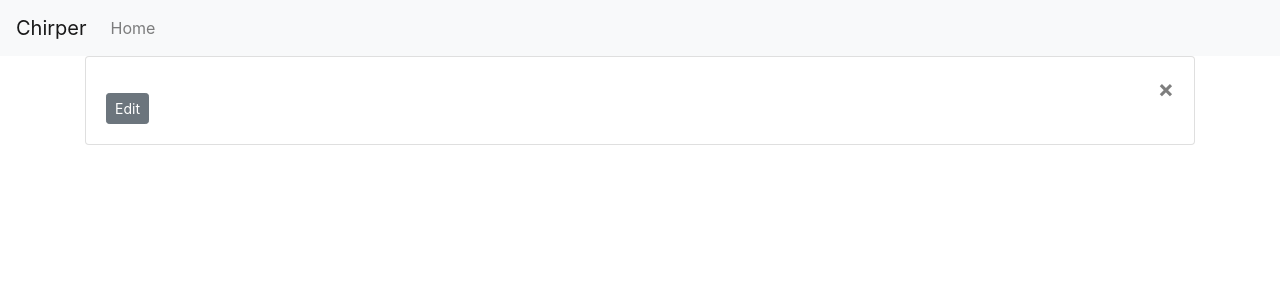
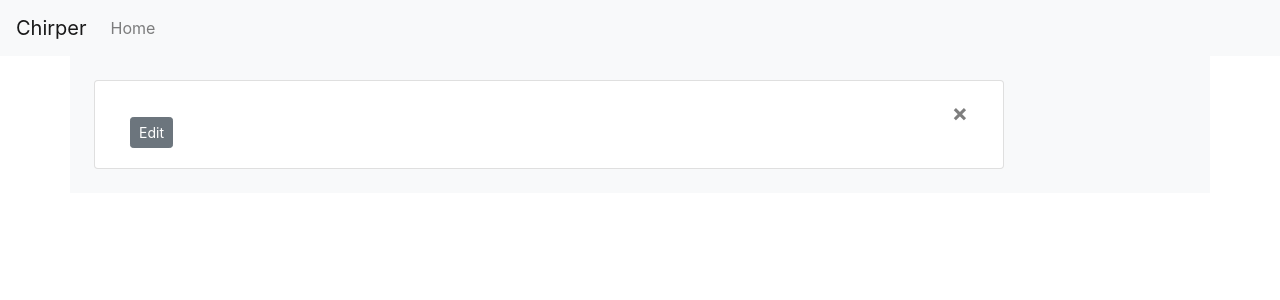
Before and after one commit to phillipjhl/Chirper-Full-Stack, a React app: page /chirp/1 in a window 1280 px wide. Shown: the top 300 px of the page. Built offline with nearby package versions, Linux system fonts and the light colour scheme; no server answers.

Commit message:
added styling

```diff
--- a/client/src/components/Chirp.jsx
+++ b/client/src/components/Chirp.jsx
@@ -7,7 +7,7 @@ import { BrowserRouter as Router, Link } from 'react-router-dom';
 
 function Chirp(props) {
     return (
-        <div className="card" >
+        <div className="card m-2" >
             <div className="card-body">
                 <h5 className="card-title">{props.userName}</h5>
                 <p className="card-text">{props.text}</p>
--- a/client/src/components/ChirpPage.jsx
+++ b/client/src/components/ChirpPage.jsx
@@ -39,8 +39,8 @@ class ChirpPage extends Component {
 
     render() {
         return (
-            <div className="container" >
-                <div className="card" >
+            <div className="container bg-light p-4" >
+                <div className="card col-sm-10" >
                     <div className="card-body">
                         <button type="button" className="close d-inline" onClick={this.handleClick} aria-label="Close">
                             <span aria-hidden="true">&times;</span>
--- a/client/src/components/Home.jsx
+++ b/client/src/components/Home.jsx
@@ -77,12 +77,16 @@ class App extends Component {
                     </div>
                 </div>
 
-                <div id="userinput" className="bg-primary p-4">
-                    <ChirpInput onPost={this.handlePost} />
+                <div id="userinput" className="container bg-primary p-4">
+                    <div className="col-sm-10">
+                        <ChirpInput onPost={this.handlePost} />
+                    </div>
                 </div>
 
-                <div id="timeline" className="bg-light p-4" >
-                    {this.chirpifyTimeline()}
+                <div id="timeline" className="container bg-light p-4" >
+                    <div className="col-sm-10">
+                        {this.chirpifyTimeline()}
+                    </div>
                 </div>
 
             </Fragment>
```
